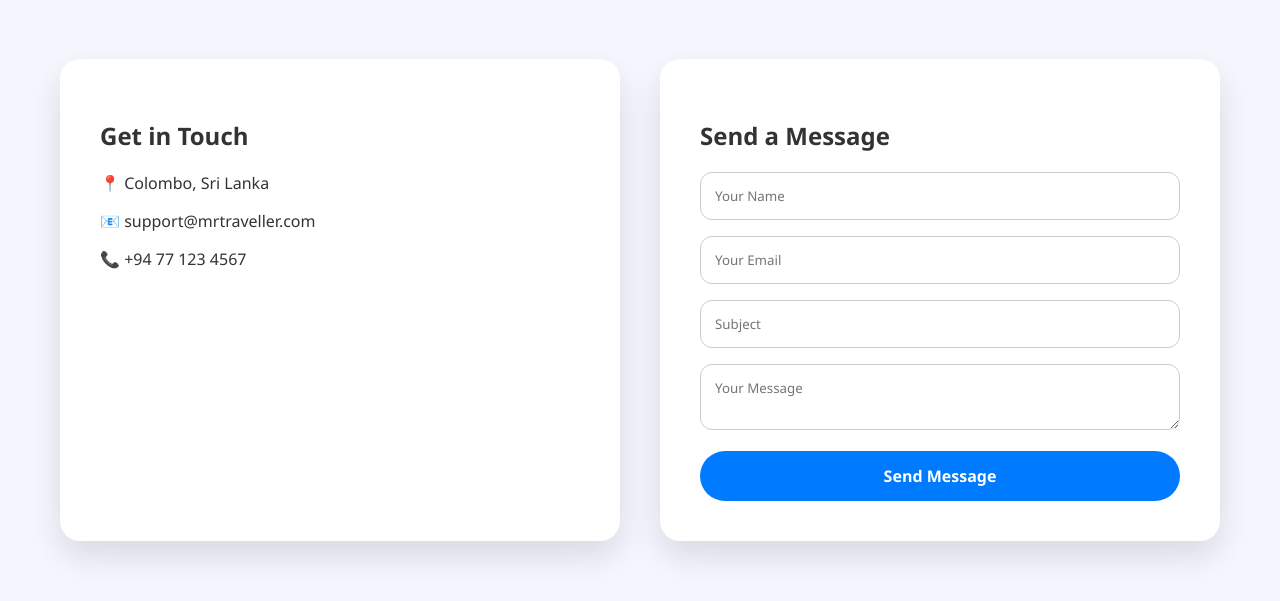
After one commit to AaishaShahani2001/mr.traveller, a PHP site: page /contact.php in a window 1280 px wide. The commit adds this page. Shown: the part 401-1002 px from the top of the page. Run offline with PHP 8.4, Linux system fonts and the light colour scheme.

Commit message:
created contact us form

```diff
--- /dev/null
+++ b/contact.php
@@ -0,0 +1,162 @@
+<?php
+require "config.php";
+
+$success = "";
+
+if ($_SERVER["REQUEST_METHOD"] === "POST") {
+    $name = trim($_POST["name"]);
+    $email = trim($_POST["email"]);
+    $subject = trim($_POST["subject"]);
+    $message = trim($_POST["message"]);
+
+    if ($name && $email && $message) {
+        $stmt = $conn->prepare("
+            INSERT INTO contact_messages (name, email, subject, message)
+            VALUES (?, ?, ?, ?)
+        ");
+        $stmt->execute([$name, $email, $subject, $message]);
+
+        $success = "Thank you! Your message has been sent successfully.";
+    }
+}
+?>
+
+<!DOCTYPE html>
+<html lang="en">
+<head>
+<meta charset="UTF-8">
+<title>Contact Us | Mr.Traveller</title>
+<meta name="viewport" content="width=device-width, initial-scale=1">
+
+<style>
+/* ---------- SAME STYLES (unchanged) ---------- */
+* { box-sizing: border-box; font-family: "Segoe UI", Arial, sans-serif; }
+body { margin: 0; background: #f5f7ff; color: #333; }
+
+/* Back button */
+.back-home {
+    position: fixed;
+    top: 20px;
+    left: 20px;
+    padding: 10px 18px;
+    background: white;
+    color: #007bff;
+    border-radius: 30px;
+    text-decoration: none;
+    font-weight: 600;
+    box-shadow: 0 8px 22px rgba(0,0,0,0.15);
+}
+
+/* Hero */
+.contact-hero {
+    height: 50vh;
+    background: linear-gradient(rgba(0,0,0,0.55),rgba(0,0,0,0.55)),
+    url("assets/img/contact.jpg") center/cover no-repeat;
+    display: flex;
+    align-items: center;
+    justify-content: center;
+    text-align: center;
+}
+.contact-hero h1 { color: white; font-size: 42px; }
+.contact-hero p { color: #ddd; }
+
+/* Layout */
+.container {
+    max-width: 1200px;
+    margin: auto;
+    padding: 60px 20px;
+}
+.contact-grid {
+    display: grid;
+    grid-template-columns: 1fr 1fr;
+    gap: 40px;
+}
+.contact-info, .contact-form {
+    background: white;
+    padding: 40px;
+    border-radius: 20px;
+    box-shadow: 0 15px 35px rgba(0,0,0,0.12);
+}
+
+/* Form */
+.contact-form input,
+.contact-form textarea {
+    width: 100%;
+    padding: 14px;
+    margin-bottom: 16px;
+    border-radius: 12px;
+    border: 1px solid #ccc;
+}
+.contact-form button {
+    width: 100%;
+    padding: 14px;
+    background: #007bff;
+    color: white;
+    border: none;
+    border-radius: 30px;
+    font-size: 16px;
+    font-weight: bold;
+    cursor: pointer;
+}
+
+/* Success message */
+.success {
+    background: #e6fffa;
+    color: #065f46;
+    padding: 12px;
+    border-radius: 12px;
+    margin-bottom: 15px;
+    font-size: 14px;
+}
+
+/* Responsive */
+@media (max-width: 900px) {
+    .contact-grid { grid-template-columns: 1fr; }
+}
+</style>
+</head>
+
+<body>
+
+<a href="home.php" class="back-home">← Home</a>
+
+<section class="contact-hero">
+    <div>
+        <h1>Contact Us</h1>
+        <p>We’re here to help you plan your perfect journey</p>
+    </div>
+</section>
+
+<div class="container">
+<div class="contact-grid">
+
+<!-- INFO -->
+<div class="contact-info">
+    <h2>Get in Touch</h2>
+    <p>📍 Colombo, Sri Lanka</p>
+    <p>📧 support@mrtraveller.com</p>
+    <p>📞 +94 77 123 4567</p>
+</div>
+
+<!-- FORM -->
+<div class="contact-form">
+    <h2>Send a Message</h2>
+
+    <?php if ($success): ?>
+        <div class="success"><?= $success ?></div>
+    <?php endif; ?>
+
+    <form method="POST">
+        <input type="text" name="name" placeholder="Your Name" required>
+        <input type="email" name="email" placeholder="Your Email" required>
+        <input type="text" name="subject" placeholder="Subject">
+        <textarea name="message" placeholder="Your Message" required></textarea>
+        <button type="submit">Send Message</button>
+    </form>
+</div>
+
+</div>
+</div>
+
+</body>
+</html>
--- a/home.php
+++ b/home.php
@@ -25,7 +25,7 @@ if (!isset($_SESSION['user_id'])) {
             <a href="destinations.php">Destinations</a>
             <a href="my_bookings.php">Bookings</a>
             <a href="wishlist_add.php">Wishlist</a>
-            <a href="#">Contact</a>
+            <a href="contact.php">Contact</a>
             <a href="logout.php" class="btn">Logout</a>
         </nav>
     </div>
```
